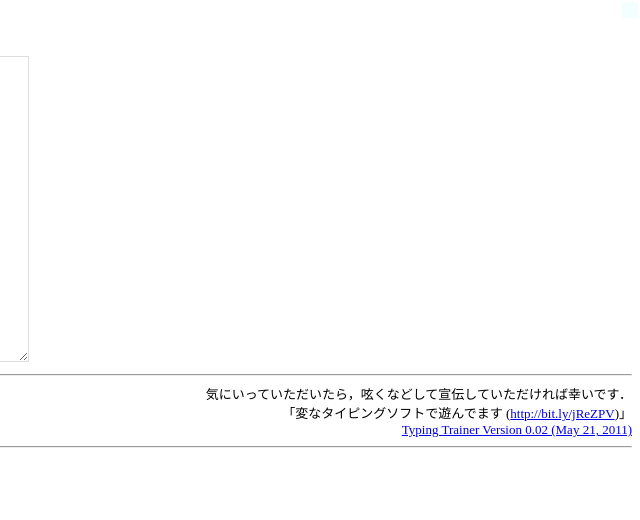
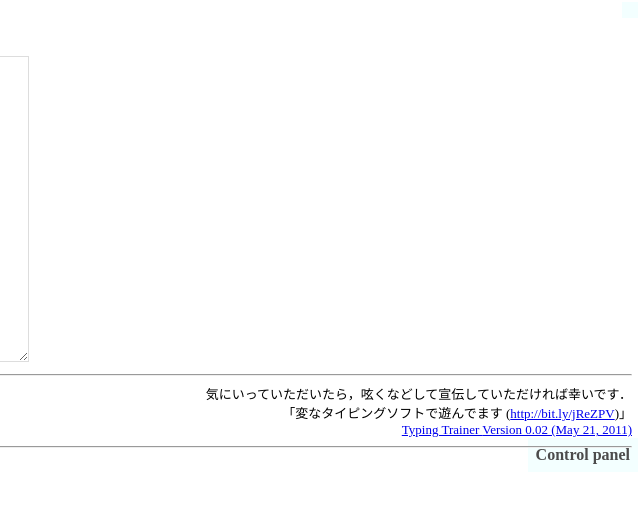
Before and after one commit to wakita/Typing-Trainer, a plain HTML site: page index.html in a window 1280 px wide. Shown: the full height of the page, 640-1280 px from the left. Drawn offline with nearby package versions, Linux system fonts and the light colour scheme; no server answers.

Commit message:
コントロールパネルを設置

```diff
--- a/typing.css
+++ b/typing.css
@@ -2,20 +2,30 @@ canvas {
   position: fixed;
   top: 0px;
   left: 0px;
-  z-index: -2;
+  z-index: -100;
 }
 
-#status-window {
+.panel {
   position: fixed;
-  top: 2px;
   right: 2px;
   padding: 7px;
-  z-index: -1;
   border-style: groove;
   border-width: thin;
+  opacity: 0.7;
+}
+
+#status-panel {
+  top: 2px;
+  z-index: -2;
   border-color: #eff;
   background-color: #eff;
-  opacity: 0.7;
+}
+
+#control-panel {
+  /* bottom: 2px; */
+  z-index: -1;
+  border-color: #eff;
+  background-color: #eff;
 }
 
 #warning {
--- a/typing.js
+++ b/typing.js
@@ -5,7 +5,7 @@
 var version_info = 'Version 0.02 (May 21, 2011)';
 var debug = true;
 
-var g_context, $status_window, $login_name;
+var g_context, $status_panel, $login_name, $control_panel;
 var $text_area, $warning_area, $input_area, $debug_area;
 
 var frame;
@@ -24,7 +24,7 @@ var status_info = {
 };
 
 function show_status() {
-  $status = $('#status-window');
+  $status = $('#status-panel');
   var put = function (title, content) {
     $p = $('<p>').append($('<strong>').text(title));
     if (typeof content !== 'undefined') $p.append(': ' + content);
@@ -173,6 +173,16 @@ function input_onkeyup(e) {
 
 // }}}
 
+// {{{ コントロールパネル
+
+$(function () {
+    $control_panel = $('<div>').attr({ id: 'control-panel', 'class': 'panel' })
+    .html($('<strong>').text('Control panel'))
+    .appendTo($(document.body));
+})
+
+// }}}
+
 // {{{ 初期化
 
 $(function () {
@@ -191,9 +201,9 @@ $(function () {
 
     g_context = c.getContext('2d');
 
-    // Status window
+    // Status panel
 
-    $status_window = $('<div>').attr({ id: 'status-window' })
+    $status_panel = $('<div>').attr({ id: 'status-panel', 'class': 'panel' })
     .appendTo($body);
 
     // Contents
```
Also changed, not shown: index.html (+0 -7 lines).
